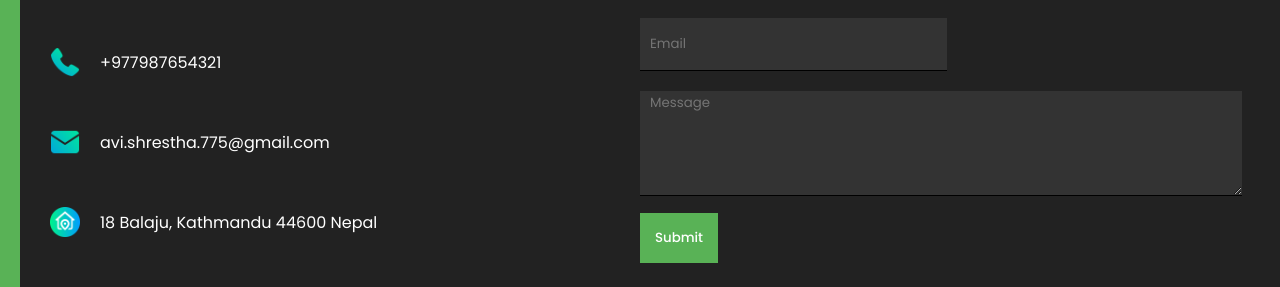
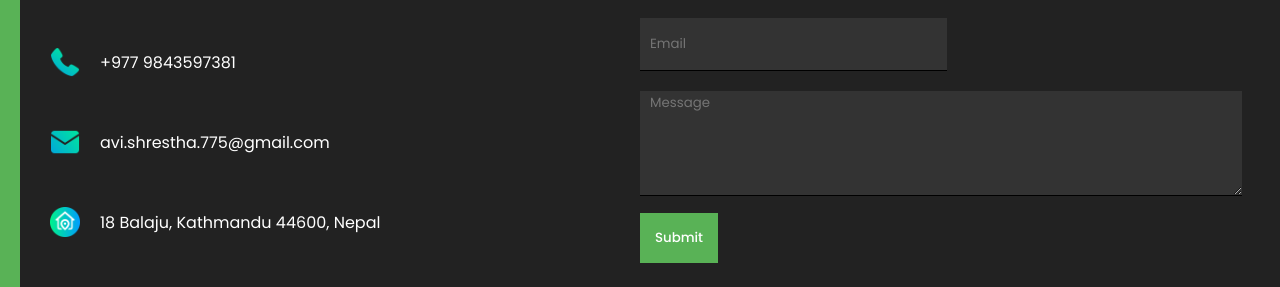
Before and after one commit to AvinavStha/AviPortfolio, a React (Create React App) app: page / in a window 1280 px wide. Shown: the part 2410-2697 px from the top of the page. Built offline with nearby package versions, Linux system fonts and the light colour scheme.

Commit message:
Update Contact.jsx

```diff
--- a/src/components/contact/Contact.jsx
+++ b/src/components/contact/Contact.jsx
@@ -44,7 +44,7 @@ const Contact = () => {
                     <div className="c-info">
                         <div className="c-info-item">
                             <img src={phone} alt="" className="c-icon" />
-                            +977987654321
+                            +977 9843597381
                         </div>
                         <div className="c-info-item">
                             <img src={email} alt="" className="c-icon" />
@@ -52,7 +52,7 @@ const Contact = () => {
                         </div>
                         <div className="c-info-item">
                             <img src={address} alt="" className="c-icon" />
-                            18 Balaju, Kathmandu 44600 Nepal
+                            18 Balaju, Kathmandu 44600, Nepal
                         </div>
                     </div>
                 </div>
```
